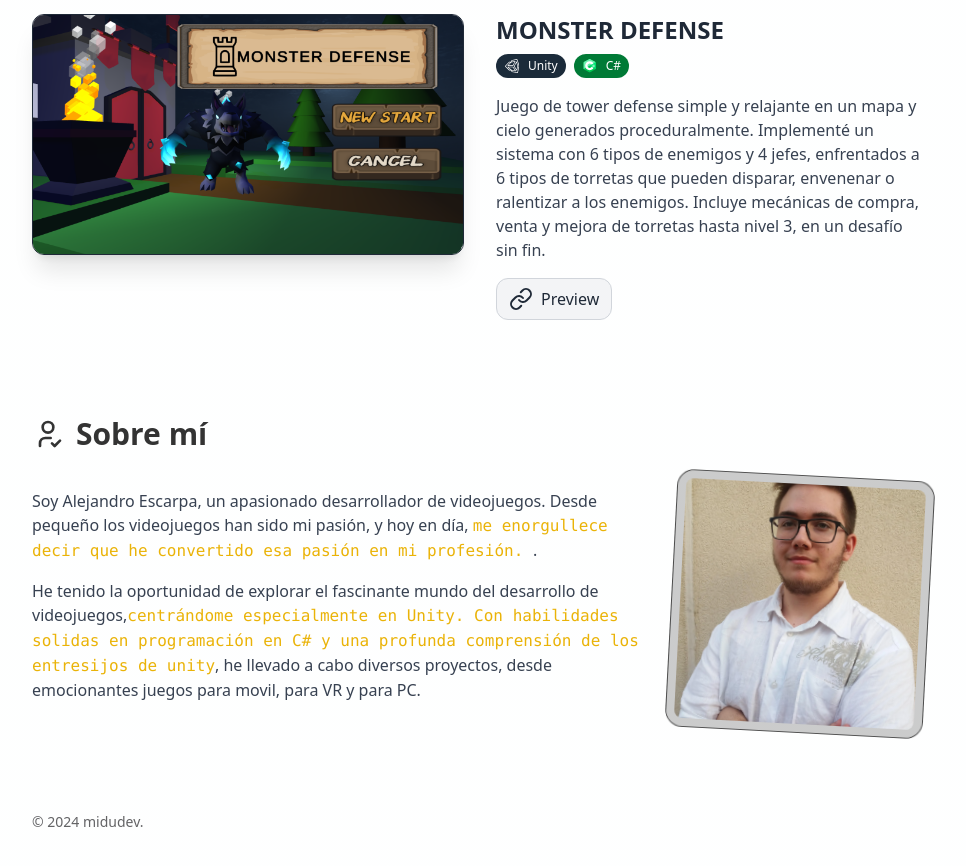
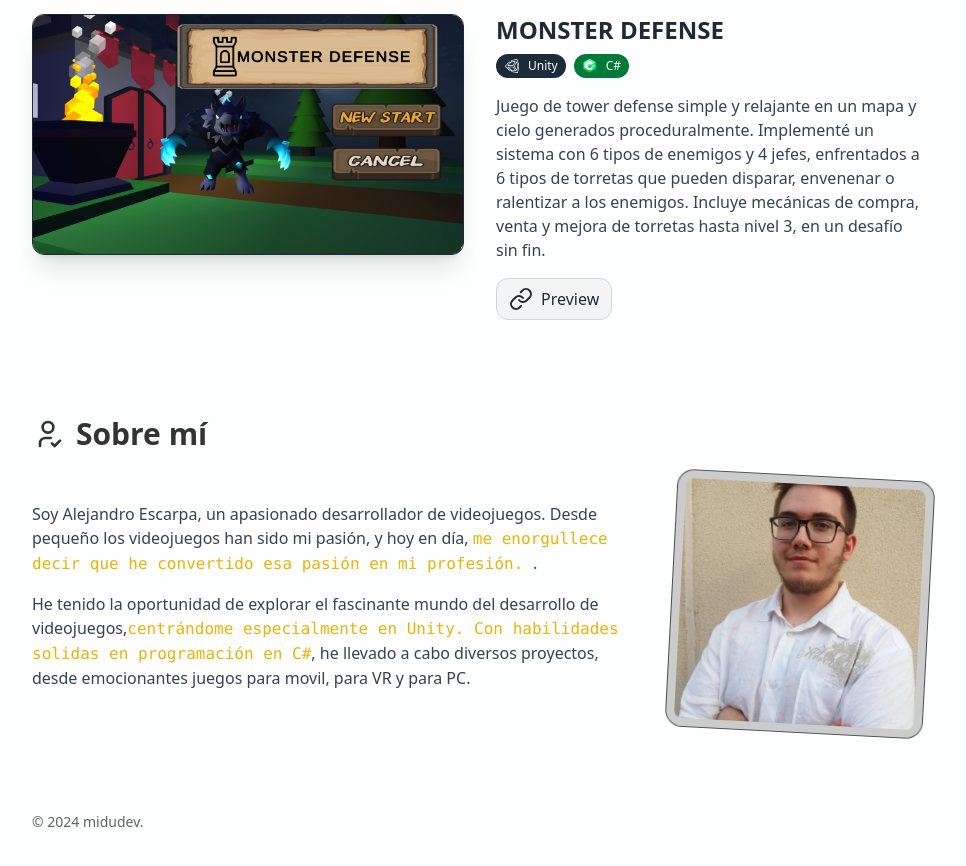
Before and after one commit to TermiSenpai/TermiSenpai.github.io, an Astro site: page / in a window 1280 px wide. Shown: the part 3248-4114 px from the top of the page, without its empty margins (160-1126 px from the left). Built offline with nearby package versions, Linux system fonts and the light colour scheme; Astro itself is replaced by a stand-in of ours.

Commit message:
Build y actualizaciones del proyecto

```diff
--- a/src/components/AboutMe.astro
+++ b/src/components/AboutMe.astro
@@ -14,7 +14,7 @@
 
     <p>
       He tenido la oportunidad de explorar el fascinante mundo del desarrollo de videojuegos,<strong
-        >centrándome especialmente en Unity. Con habilidades solidas en programación en C# y una profunda comprensión de los entresijos de unity</strong
+        >centrándome especialmente en Unity. Con habilidades solidas en programación en C#</strong
       >, he llevado a cabo diversos proyectos, desde emocionantes juegos para movil, para VR y para PC.
     </p>
 <!--
```
